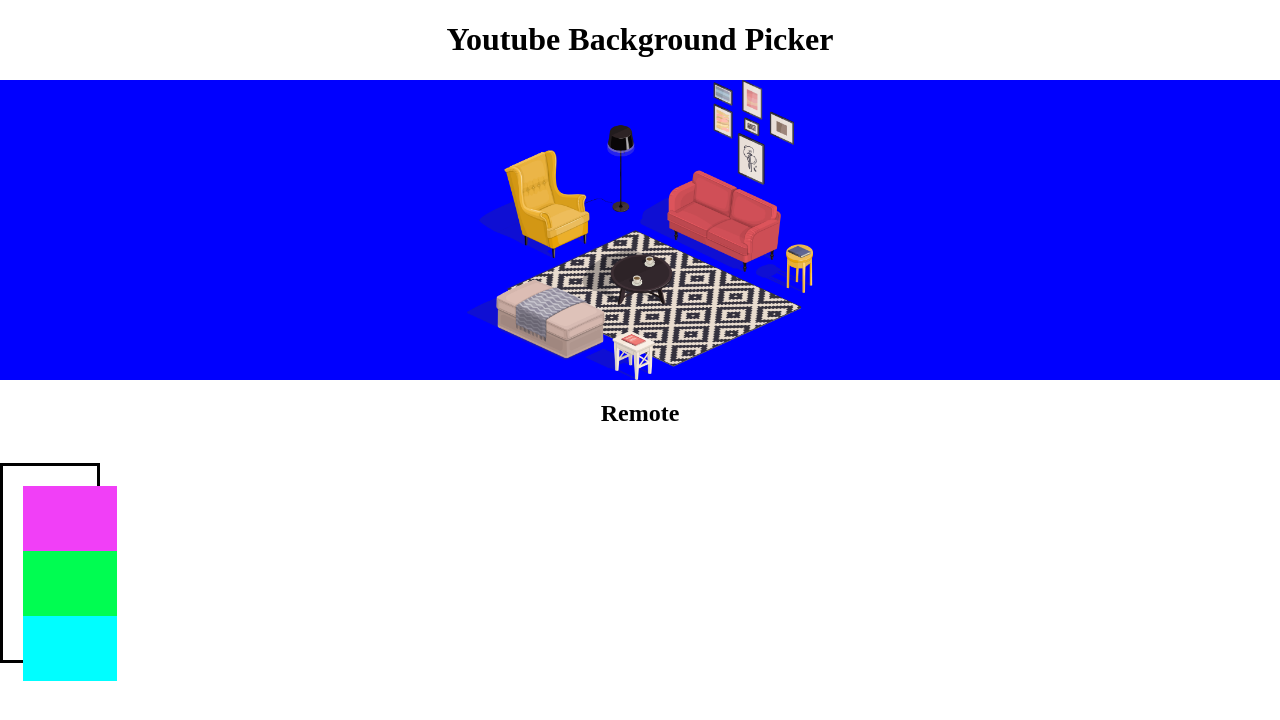
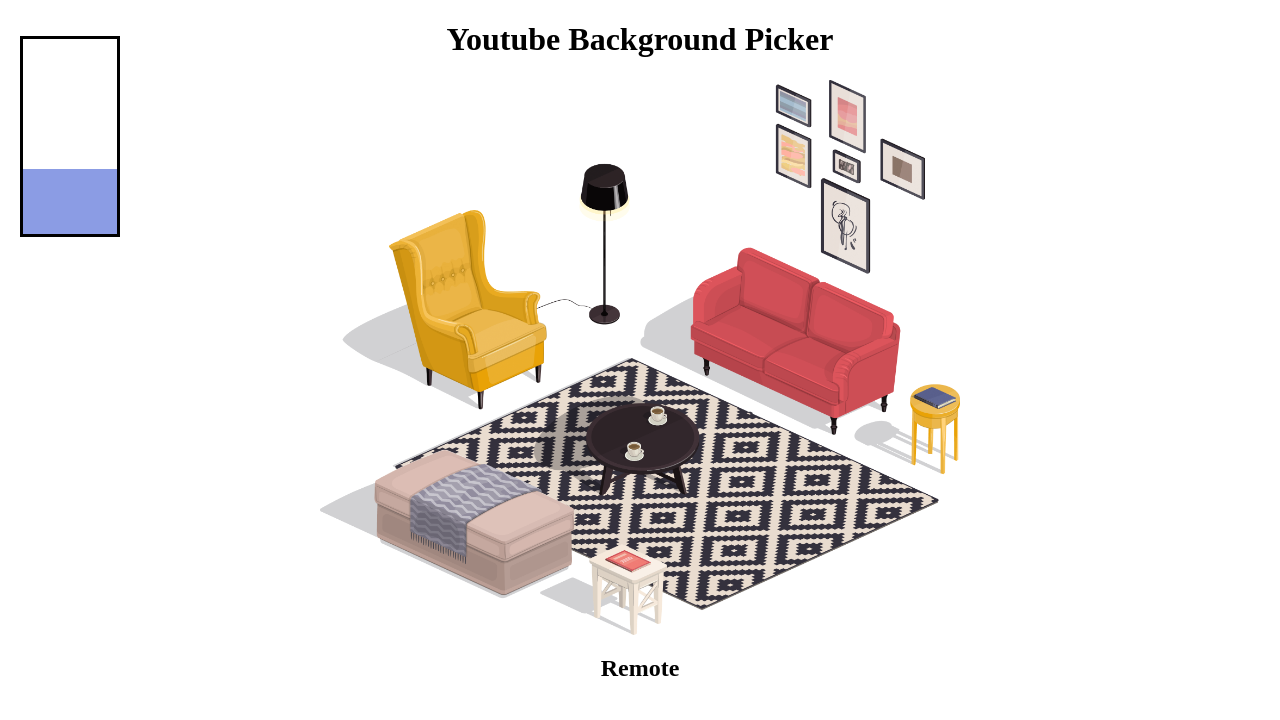
Before and after one commit to damolabolaji/backgroundpicker, a plain HTML site: page index.html in a window 1280 px wide. Drawn offline with Linux system fonts and the light colour scheme.

Commit message:
Update style.css
changed reference image, color picker selections and background colors

```diff
--- a/css/style.css
+++ b/css/style.css
@@ -9,31 +9,26 @@
 
 /******************************************
 /* LAYOUT
-/****
-***************************************/
-div{
-  background: blue;
-}
-
-body{
-  position:relative;
-}
-
+/*******************************************/
 h1, h2{
   text-align: center;
 }
 img{
   display: block;
-  height: 300px;
+  max-width: 50%;
   margin: 0 auto;
+  position: relative;
 }
+
+
 ul{
   width: 100px;
-  height: 200px;
   border: 3px solid black;
+  position: fixed;
+  top: 20px;
+  left:20px;
   list-style: none;
-  position: absolute;
-  padding: 20px;
+  padding: 0;
 }
 li{
   width: 94px;
@@ -43,12 +38,18 @@ li{
 /******************************************
 /* ADDITIONAL STYLES
 /*******************************************/
-#purple{
-  background: rgba(241,63,247,1);
+#darkcyan{
+  background: #3d7e84;
 }
-#green{
-  background: rgba(0,253,81,1);
+#beige{
+  background: #d3d2b7;
 }
 #blue{
-  background: rgba(0,254,255);
+  background: #8b9ce4;
 }
+#blue{
+  background: #8b9ce4;
+}
+#mustard{
+  background: #f4d559;
+}
```
